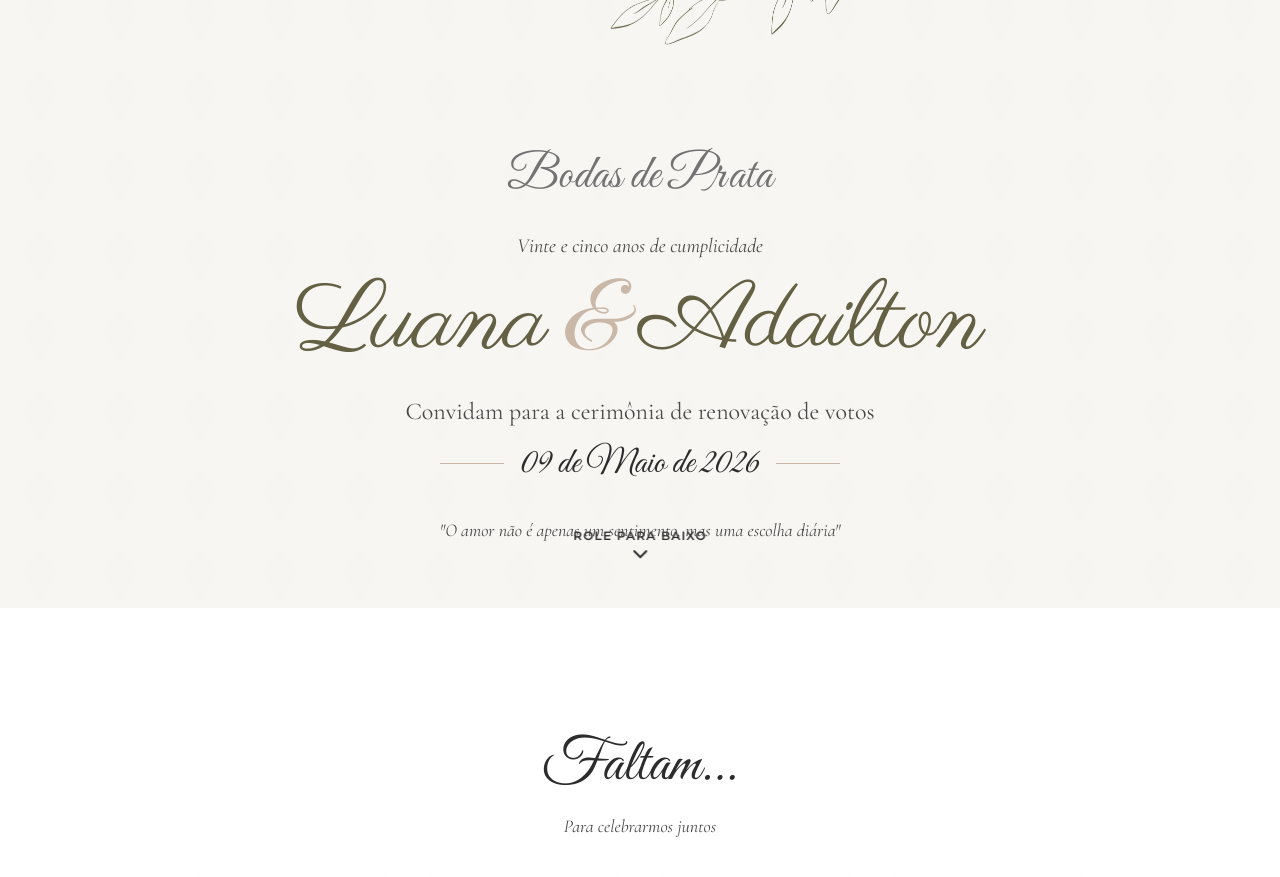
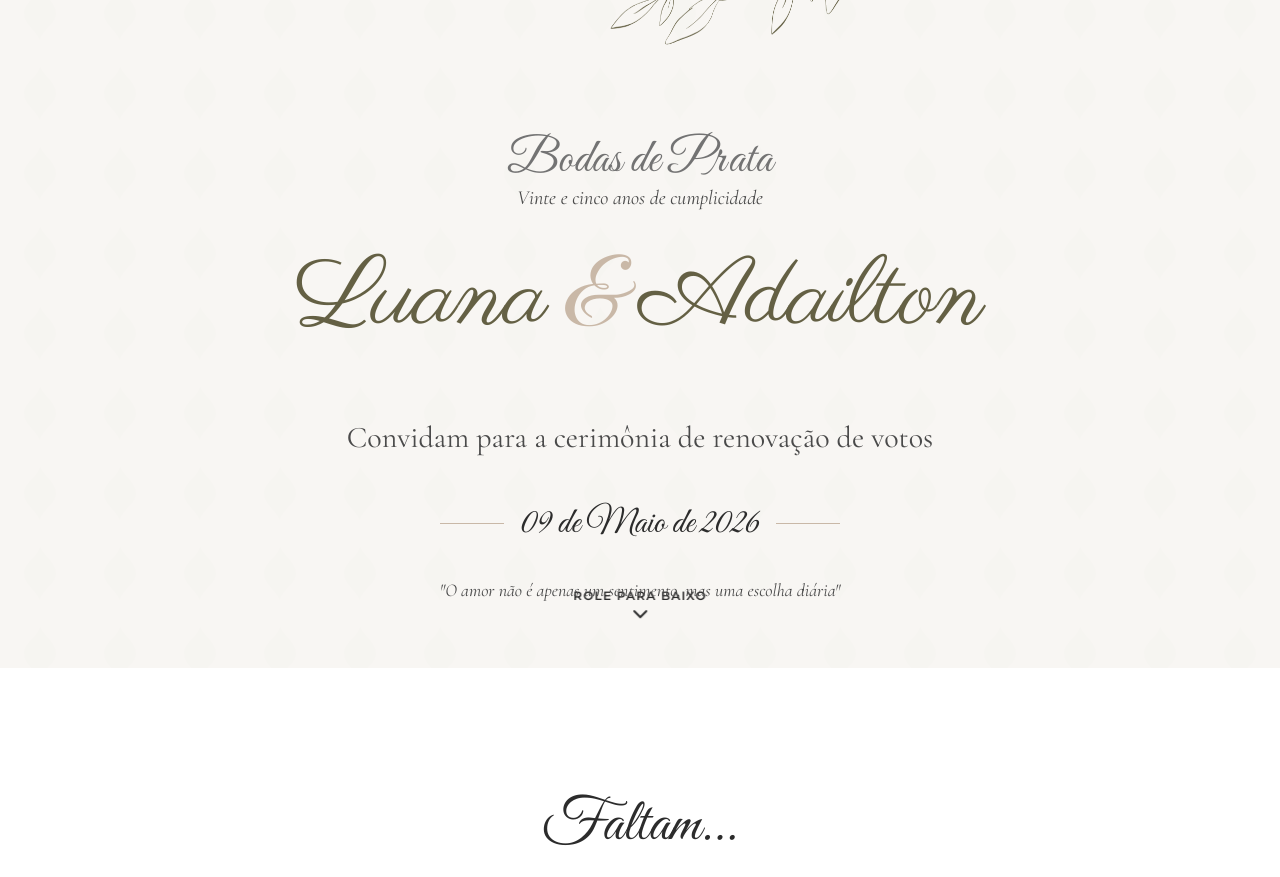
Before and after one commit to AdailtonMRO/BodasdePrata, a React (Vite) app: page / in a window 1280 px wide. Shown: the part 580-1457 px from the top of the page. Built offline with nearby package versions, Linux system fonts and the light colour scheme.

Commit message:
ajueste secao hero

```diff
--- a/src/sections/Hero.tsx
+++ b/src/sections/Hero.tsx
@@ -58,18 +58,18 @@ export function Hero() {
         <div className="relative z-10 flex flex-col items-center text-center max-w-4xl mx-auto">
 
           {/* Monograma */}
-          <div className="animate-scale-in mb-8">
+          <div className="animate-scale-in mb-4">
             <img
               src="Monograma.png"
               alt="Luana & Adailton Monograma"
               className="w-[128] h-[128] object-contain"
             />
           </div>
-          <h2 className="font-script text-4xl md:text-5xl text-[#737373] mb-8 animate-fade-in opacity-0" style={{ animationDelay: '0.6s' }}>
+          <h2 className="font-script text-4xl md:text-5xl text-[#737373] mb-0 animate-fade-in opacity-0" style={{ animationDelay: '0.6s' }}>
             Bodas de Prata
           </h2>
           {/* Subtitle */}
-          <p className="font-serif text-lg md:text-xl text-light-text italic mb-4 animate-fade-in opacity-0" style={{ animationDelay: '0.3s' }}>
+          <p className="font-serif text-lg md:text-xl text-light-text italic mb-10 animate-fade-in opacity-0" style={{ animationDelay: '0.3s' }}>
             Vinte e cinco anos de cumplicidade
           </p>
 
@@ -81,7 +81,7 @@ export function Hero() {
           </h1>
 
           {/* Description */}
-          <p className="font-serif text-xl md:text-2xl text-light-text mb-4 animate-fade-in opacity-0" style={{ animationDelay: '0.5s' }}>
+          <p className="font-serif text-2xl md:text-3xl text-light-text my-12 animate-fade-in opacity-0" style={{ animationDelay: '0.5s' }}>
             Convidam para a cerimônia de renovação de votos
           </p>
 
```
